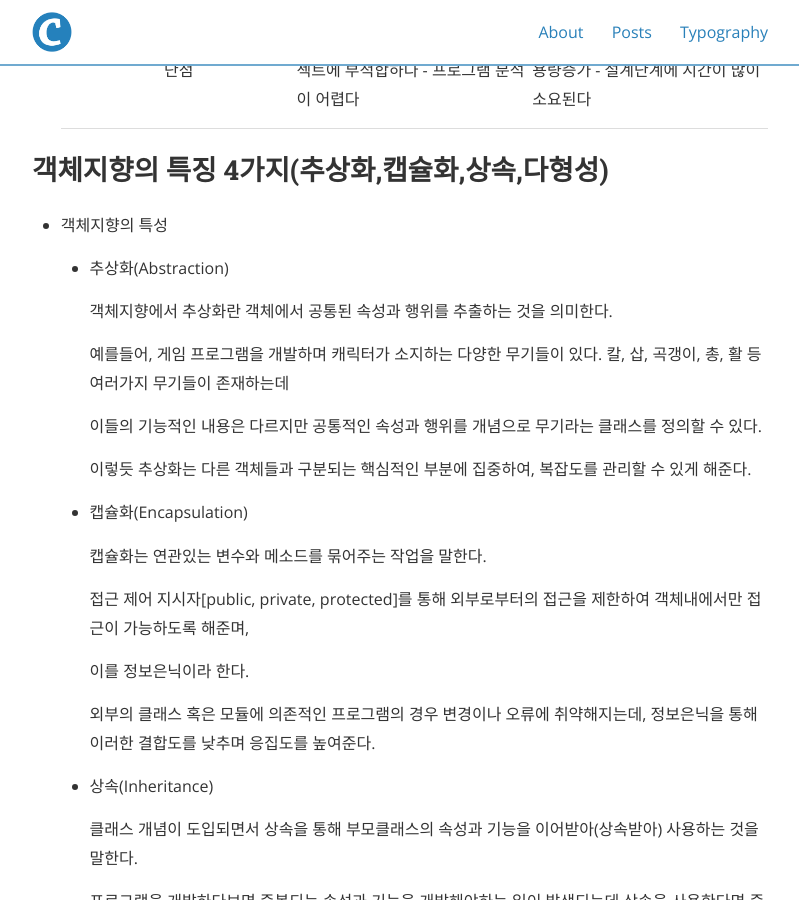
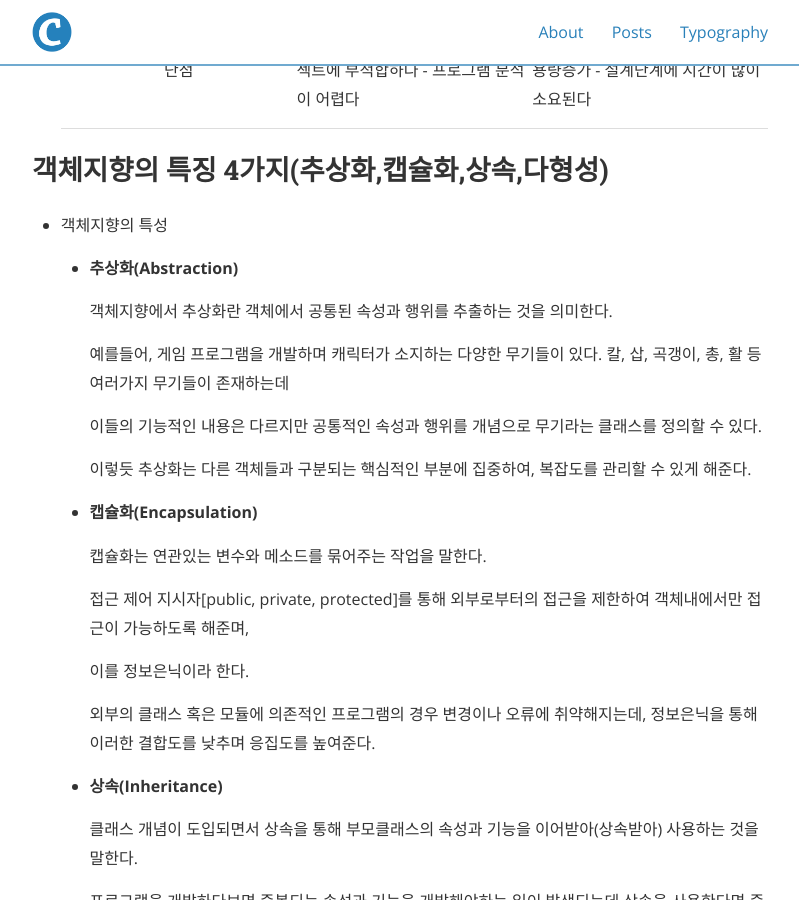
Before and after one commit to 77kkyu/77kkyu.github.io, a Jekyll site: the page built from _posts/2020-08-26-클래스.md, in a window 1280 px wide and 900 px high, scrolled down 1645 px. Shown: the whole window, without its empty margins (240-1039 px from the left). Built offline with Jekyll 4.4.1, drawn with Linux system fonts in a browser that asks for light colours; nearby versions of some CDN libraries; comment, search, counter and statistics services are not loaded.

Commit message:
Update 2020-08-26-클래스.md

```diff
--- a/_posts/2020-08-26-클래스.md
+++ b/_posts/2020-08-26-클래스.md
@@ -71,7 +71,7 @@ categories: JAVA
 
 - 객체지향의 특성
 
-  - 추상화(Abstraction)
+  - **추상화(Abstraction)**
 
     객체지향에서 추상화란 객체에서 공통된 속성과 행위를 추출하는 것을 의미한다.
 
@@ -87,7 +87,7 @@ categories: JAVA
 
 
 
-  - 캡슐화(Encapsulation)
+  - **캡슐화(Encapsulation)**
 
     캡슐화는 연관있는 변수와 메소드를 묶어주는 작업을 말한다.
 
@@ -103,7 +103,7 @@ categories: JAVA
 
 
 
-  - 상속(Inheritance)
+  - **상속(Inheritance)**
 
     클래스 개념이 도입되면서 상속을 통해 부모클래스의 속성과 기능을 이어받아(상속받아) 사용하는 것을 말한다.
 
@@ -119,7 +119,7 @@ categories: JAVA
 
 
 
-  - 다형성(Polymorphism)
+  - **다형성(Polymorphism)**
 
     다형성이란 프로그래밍 언어의 자료형 체계의 성질을 나타내는 것으로, 동일한 변수, 함수명 등이 다양한 방법으로 기능하는 것을 말하며
 
```
